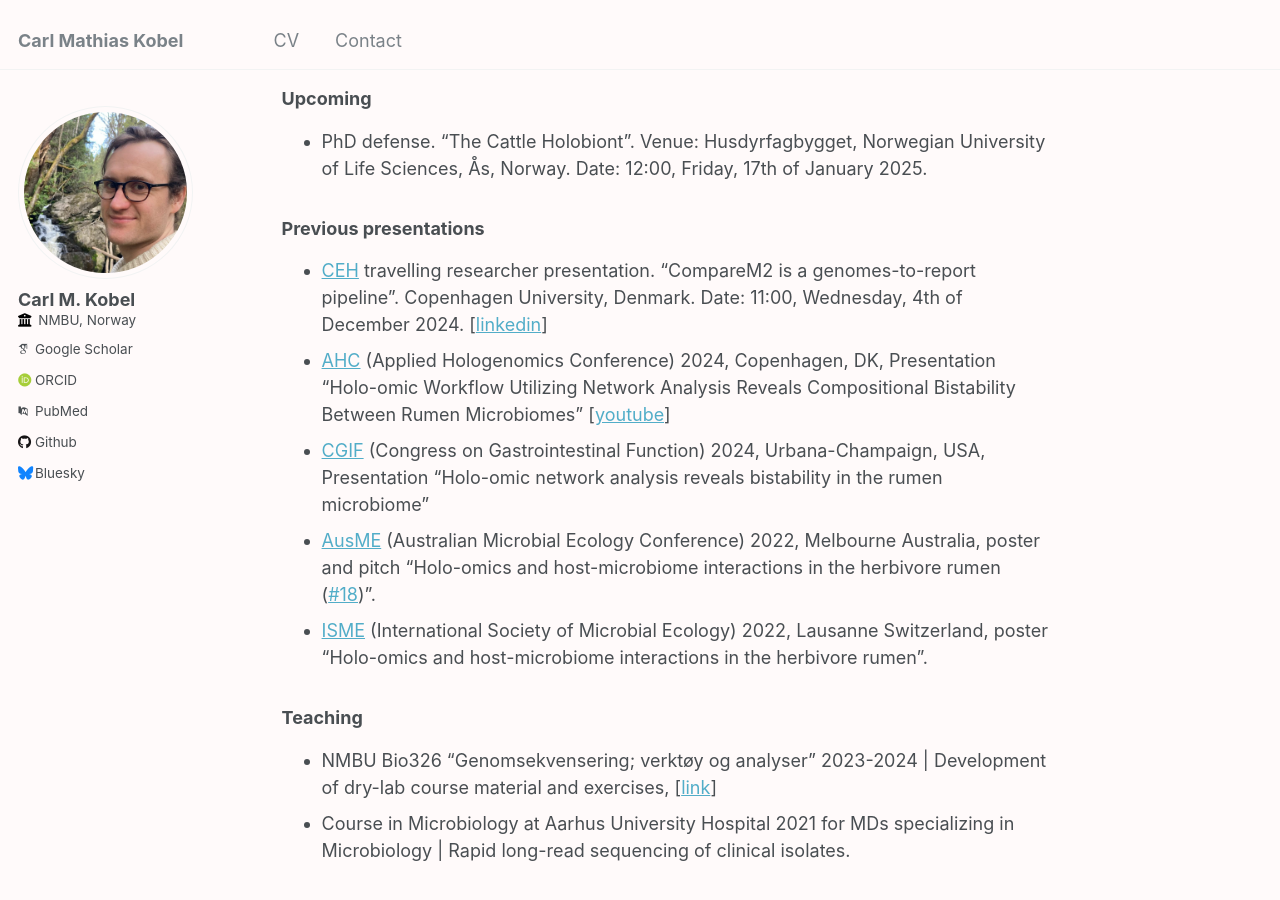
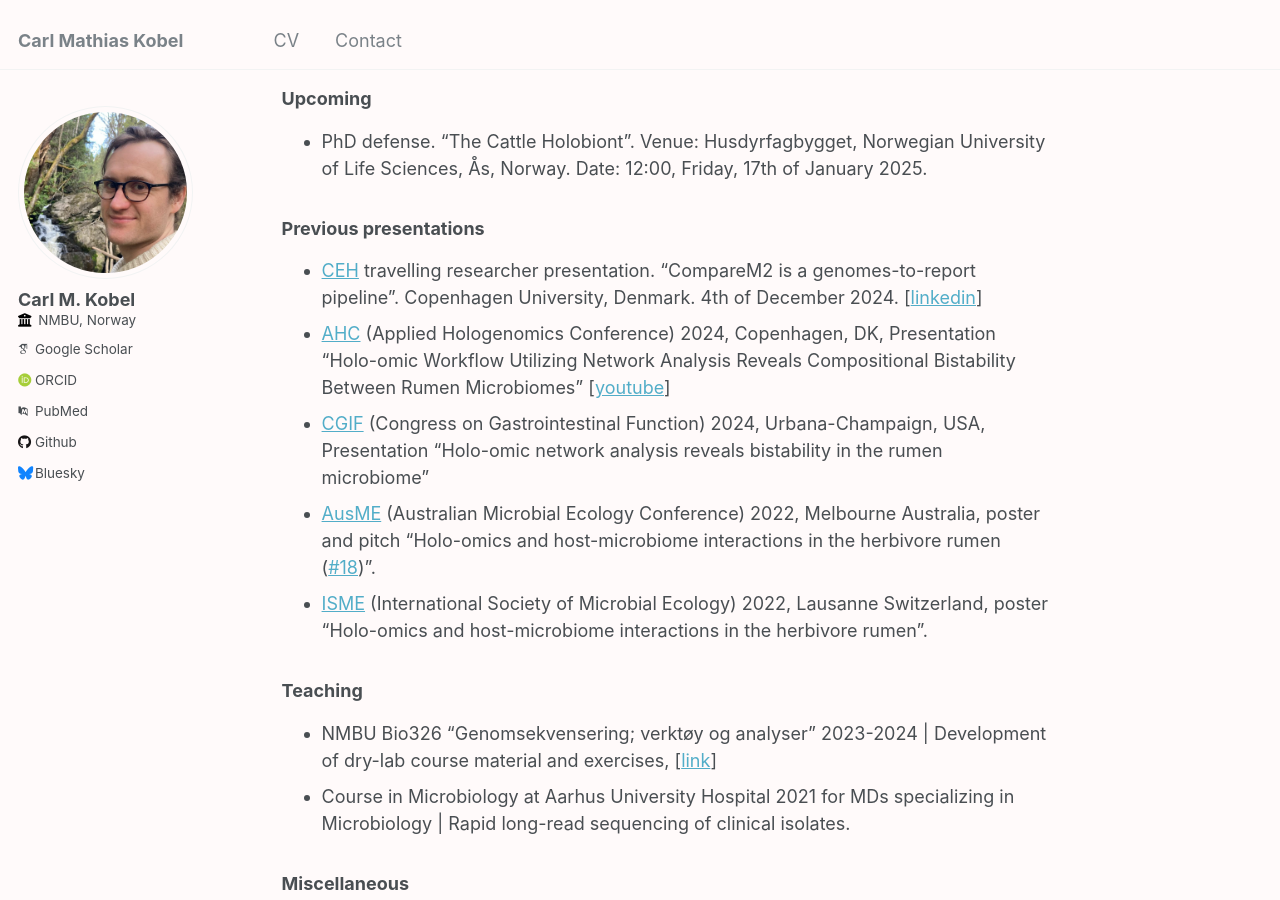
Before and after one commit to cmkobel/cmkobel.github.io, a Jekyll site: the page built from _pages/about.md, in a window 1280 px wide and 900 px high, scrolled down 675 px. Built offline with Jekyll 4.4.1, drawn with Linux system fonts in a browser that asks for light colours; some web fonts are replaced.

Commit message:
Update about.md

```diff
--- a/_pages/about.md
+++ b/_pages/about.md
@@ -25,7 +25,7 @@ Looking for a postdoc position in the Copenhagen area from ~april 2025.
   - PhD defense. "The Cattle Holobiont". Venue: Husdyrfagbygget, Norwegian University of Life Sciences, Ås, Norway. Date: 12:00, Friday, 17th of January 2025.
 
 ### Previous presentations
-  - [CEH](https://ceh.ku.dk/) travelling researcher presentation. "CompareM2 is a genomes-to-report pipeline". Copenhagen University, Denmark. Date: 11:00, Wednesday, 4th of December 2024. [[linkedin](https://www.linkedin.com/posts/center-for-evolutionary-hologenomics_hologenomics-activity-7270049447198302208-XJXz)]
+  - [CEH](https://ceh.ku.dk/) travelling researcher presentation. "CompareM2 is a genomes-to-report pipeline". Copenhagen University, Denmark. 4th of December 2024. [[linkedin](https://www.linkedin.com/posts/center-for-evolutionary-hologenomics_hologenomics-activity-7270049447198302208-XJXz)]
   - [AHC](https://www.appliedhologenomicsconference.eu/) (Applied Hologenomics Conference) 2024, Copenhagen, DK, Presentation "Holo-omic Workflow Utilizing Network Analysis Reveals Compositional Bistability Between Rumen Microbiomes" [[youtube](https://www.youtube.com/watch?v=gucJB-GG0WQ)]
   - [CGIF](https://www.congressgastrofunction.org/) (Congress on Gastrointestinal Function) 2024, Urbana-Champaign, USA, Presentation "Holo-omic network analysis reveals bistability in the rumen microbiome"
   - [AusME](https://www.ausme-microbes.org.au/) (Australian Microbial Ecology Conference) 2022, Melbourne Australia, poster and pitch "Holo-omics and host-microbiome interactions in the herbivore rumen ([#18](https://ausme-2022.p.asnevents.com.au/days/2022-11-07/abstract/86540))".
```
